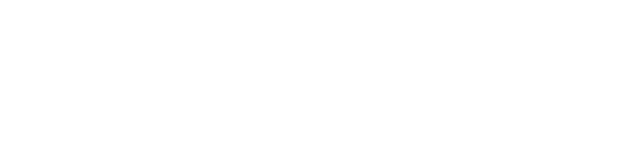
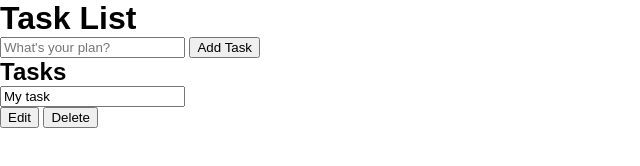
Before and after one commit to Patrick-Ngige/Task-list, a plain HTML site: page index.html in a window 1280 px wide. Shown: the whole page, without its empty margins (0-640 px from the left). Drawn offline with Linux system fonts and the light colour scheme.

Commit message:
html complete

```diff
--- a/index.html
+++ b/index.html
@@ -8,6 +8,28 @@
 
 </head>
 <body>
+    <header>
+        <h1>Task List</h1>
+        <form id="tk-form">
+            <input type="text" id="new-task" placeholder="What's your plan?">
+            <input type="submit" id="btn" value="Add Task">
+        </form>
+    </header>
+    <main>
+        <section class="task-list">
+            <h2>Tasks</h2>
+            <div id="tasks">
+                <div class="content">
+                    <input type="text" class="text" value="My task" readonly>
+                </div>
+                <div class="actions">
+                    <button class="edit">Edit</button>
+                    <button class="delete">Delete</button>
+                </div>
+            </div>
+        </section>
+    </main>
 
+    <script src="main.js"></script>
 </body>
 </html>
--- a/main.css
+++ b/main.css
@@ -0,0 +1,18 @@
+:root{
+    --dark: #374151;
+    --darker: #1F2937;
+    --light: #EEE;
+    --gray: #6B7280;
+    --pink: #EC4899;
+    --purple: #8B5Cf6;
+}
+
+*{
+    box-sizing: border-box;
+    margin: 0;
+    font-family: 'Fira sans', sans-serif;
+}
+
+body{
+
+}
```
